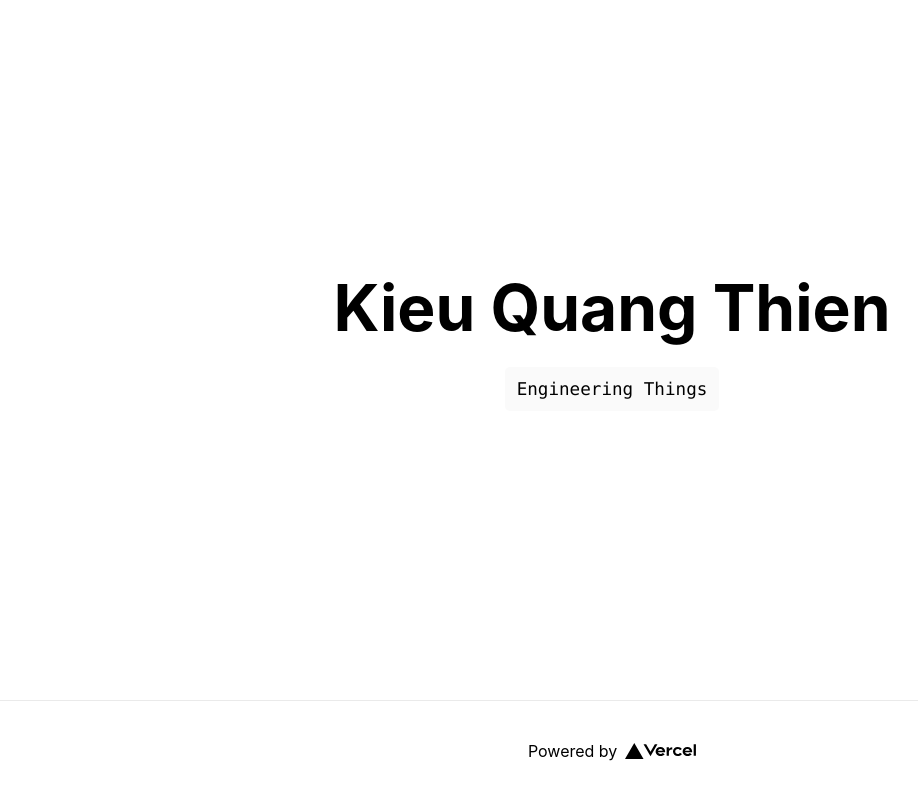
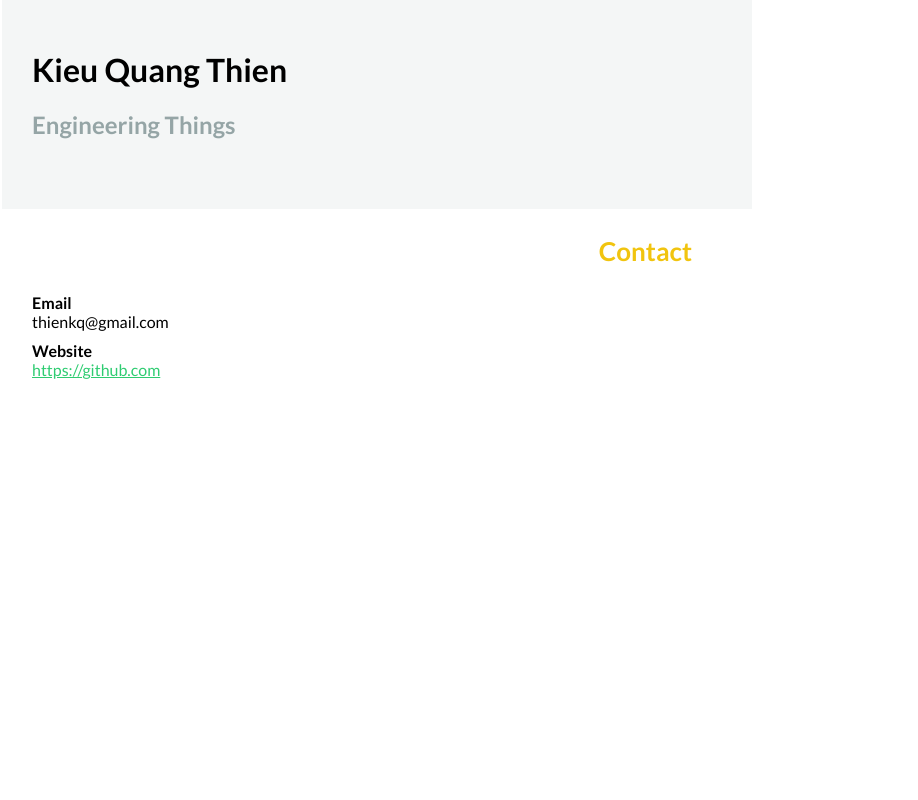
Before and after one commit to thienkq/nextjs-resume, a Next.js app: page / in a window 1280 px wide. Shown: the whole page, without its empty margins (28-946 px from the left). Built offline with nearby package versions, Linux system fonts and the light colour scheme.

Commit message:
add some data

```diff
--- /dev/null
+++ b/pages/_app.js
@@ -0,0 +1,5 @@
+import '../styles/global.css';
+
+export default function App({ Component, pageProps }) {
+    return <Component {...pageProps} />;
+}
--- a/pages/index.js
+++ b/pages/index.js
@@ -1,215 +1,81 @@
-import Head from 'next/head'
-import { Profiler } from 'react/cjs/react.production.min'
+import Head from 'next/head';
 
 export default function Home() {
 	const resumeData = {
-    "basics": {
-      "name": "Kieu Quang Thien",
-      "label": "Engineering Things",
-      "image": "",
-      "email": "thienkq@gmail.com",
-      "phone": "0934.433.505",
-      "url": "https://github.com",
-      "summary": "A summary of Thien…",
-      "location": {
-        "address": "2712 Broadway St",
-        "postalCode": "CA 94115",
-        "city": "San Francisco",
-        "countryCode": "US",
-        "region": "California"
+		basics: {
+			name: 'Kieu Quang Thien',
+			label: 'Engineering Things',
+			image: '',
+			email: 'thienkq@gmail.com',
+			phone: '0934.433.505',
+			url: 'https://github.com',
+			summary: 'A summary of Thien…',
+			location: {
+				address: '2712 Broadway St',
+				postalCode: 'CA 94115',
+				city: 'San Francisco',
+				countryCode: 'US',
+				region: 'California',
 			},
-      "profiles": [{
-        "network": "Linkedin",
-        "username": "thienkq",
-        "url": "https://www.linkedin.com/in/thien-kieu-quang-22860534/"
-      }]
+			profiles: [
+				{
+					network: 'Linkedin',
+					username: 'thienkq',
+					url: 'https://www.linkedin.com/in/thien-kieu-quang-22860534/',
 				},
-    "work": [{
-      "name": "Company",
-      "position": "President",
-      "url": "https://company.com",
-      "startDate": "2013-01-01",
-      "endDate": "2014-01-01",
-      "summary": "Description…",
-      "highlights": [
-        "Started the company"
-      ]
-    }]
-  }
+			],
+		},
+		work: [
+			{
+				name: 'Company',
+				position: 'President',
+				url: 'https://company.com',
+				startDate: '2013-01-01',
+				endDate: '2014-01-01',
+				summary: 'Description…',
+				highlights: ['Started the company'],
+			},
+		],
+	};
 	return (
 		<div className="container">
 			<Head>
-        <title>Create Resume</title>
+				<title>Resume</title>
 				<link rel="icon" href="/favicon.ico" />
 			</Head>
 
-      <main>
-        <h1 className="title">
-          {resumeData.basics.name}
-        </h1>
+			<header id="header">
+				<div class="container">
+					<div class="row">
+						<div class="col-sm-9 col-sm-push-3">
+							<h1>{resumeData.basics.name}</h1>
+							<h2>{resumeData.basics.label}</h2>
+						</div>
+					</div>
+				</div>
+			</header>
+			<div id="content" class="container">
+				<section id="contact" class="row">
+					<aside class="col-sm-3">
+						<h3>Contact</h3>
+					</aside>
+					<div class="col-sm-9">
+						<div class="row">
+							<div class="col-sm-6">
+								<strong>Email</strong>
+								<div class="email">{resumeData.basics.email}</div>
+							</div>
+							<div class="col-sm-6">
+								<strong>Website</strong>
+								<div class="website">
+									<a href="">{resumeData.basics.url}</a>
+								</div>
+							</div>
+						</div>
+					</div>
+				</section>
+			</div>
 
-        <p className="description">
-          <code>{resumeData.basics.label}</code>
-        </p>
-
-      </main>
-
-      <footer>
-        <a
-          href="https://vercel.com?utm_source=create-next-app&utm_medium=default-template&utm_campaign=create-next-app"
-          target="_blank"
-          rel="noopener noreferrer"
-        >
-          Powered by{' '}
-          <img src="/vercel.svg" alt="Vercel" className="logo" />
-        </a>
-      </footer>
-
-      <style jsx>{`
-        .container {
-          min-height: 100vh;
-          padding: 0 0.5rem;
-          display: flex;
-          flex-direction: column;
-          justify-content: center;
-          align-items: center;
+		</div>
+	);
 }
-
-        main {
-          padding: 5rem 0;
-          flex: 1;
-          display: flex;
-          flex-direction: column;
-          justify-content: center;
-          align-items: center;
-        }
-
-        footer {
-          width: 100%;
-          height: 100px;
-          border-top: 1px solid #eaeaea;
-          display: flex;
-          justify-content: center;
-          align-items: center;
-        }
-
-        footer img {
-          margin-left: 0.5rem;
-        }
-
-        footer a {
-          display: flex;
-          justify-content: center;
-          align-items: center;
-        }
-
-        a {
-          color: inherit;
-          text-decoration: none;
-        }
-
-        .title a {
-          color: #0070f3;
-          text-decoration: none;
-        }
-
-        .title a:hover,
-        .title a:focus,
-        .title a:active {
-          text-decoration: underline;
-        }
-
-        .title {
-          margin: 0;
-          line-height: 1.15;
-          font-size: 4rem;
-        }
-
-        .title,
-        .description {
-          text-align: center;
-        }
-
-        .description {
-          line-height: 1.5;
-          font-size: 1.5rem;
-        }
-
-        code {
-          background: #fafafa;
-          border-radius: 5px;
-          padding: 0.75rem;
-          font-size: 1.1rem;
-          font-family: Menlo, Monaco, Lucida Console, Liberation Mono,
-            DejaVu Sans Mono, Bitstream Vera Sans Mono, Courier New, monospace;
-        }
-
-        .grid {
-          display: flex;
-          align-items: center;
-          justify-content: center;
-          flex-wrap: wrap;
-
-          max-width: 800px;
-          margin-top: 3rem;
-        }
-
-        .card {
-          margin: 1rem;
-          flex-basis: 45%;
-          padding: 1.5rem;
-          text-align: left;
-          color: inherit;
-          text-decoration: none;
-          border: 1px solid #eaeaea;
-          border-radius: 10px;
-          transition: color 0.15s ease, border-color 0.15s ease;
-        }
-
-        .card:hover,
-        .card:focus,
-        .card:active {
-          color: #0070f3;
-          border-color: #0070f3;
-        }
-
-        .card h3 {
-          margin: 0 0 1rem 0;
-          font-size: 1.5rem;
-        }
-
-        .card p {
-          margin: 0;
-          font-size: 1.25rem;
-          line-height: 1.5;
-        }
-
-        .logo {
-          height: 1em;
-        }
-
-        @media (max-width: 600px) {
-          .grid {
-            width: 100%;
-            flex-direction: column;
-          }
-        }
-      `}</style>
-
-      <style jsx global>{`
-        html,
-        body {
-          padding: 0;
-          margin: 0;
-          font-family: -apple-system, BlinkMacSystemFont, Segoe UI, Roboto,
-            Oxygen, Ubuntu, Cantarell, Fira Sans, Droid Sans, Helvetica Neue,
-            sans-serif;
-        }
-
-        * {
-          box-sizing: border-box;
-        }
-      `}</style>
-    </div>
-  )
-}
--- /dev/null
+++ b/styles/global.css
@@ -0,0 +1,194 @@
+@import url(https://fonts.googleapis.com/css?family=Lato:400,700);
+body {
+	background: #fff;
+	font-family: Lato, sans-serif;
+	margin: 0 0 80px;
+}
+a {
+	color: #2ecc71;
+}
+a:focus,
+a:hover {
+	color: #f1c40f;
+	text-decoration: none;
+}
+p {
+	line-height: 1.5;
+	margin: 0;
+}
+p + p {
+	margin-top: 10px;
+}
+h1,
+h2,
+h3,
+h4 {
+	margin-top: 0;
+}
+section {
+	margin-top: 30px;
+}
+li {
+	line-height: 1.8;
+	list-style: none;
+}
+li:before {
+	content: '\f052';
+	float: left;
+	font: 13px Octicons;
+	margin-top: 6px;
+	margin-left: -20px;
+	opacity: 0.1;
+	position: absolute;
+}
+
+blockquote {
+	border-left: 5px solid #e7e9ec;
+	font-size: 14px;
+}
+em {
+	color: #95a5a6;
+	font-weight: normal;
+	font-style: normal;
+}
+h4 span:first-child {
+	color: #000;
+	font-weight: bold;
+}
+.container {
+	max-width: 750px;
+	padding: 0 30px;
+}
+.col-sm-6 {
+	margin-bottom: 10px;
+}
+.col-sm-12 h4 {
+	margin-top: 12px;
+}
+.col-sm-12 + .col-sm-12 {
+	margin-top: 30px;
+}
+#header {
+	background: #f4f6f6;
+	padding: 50px 0;
+	margin-bottom: 30px;
+}
+#header h2 {
+	color: #95a5a6;
+	font-size: 24px;
+}
+#content h3 {
+	color: #f1c40f;
+	font-size: 26px;
+	margin-top: -4px;
+}
+#content aside {
+	text-align: right;
+	padding-right: 30px;
+}
+#profiles .network {
+	text-transform: capitalize;
+}
+#work .position,
+#volunteer .position {
+	font-weight: bold;
+	margin-bottom: 8px;
+}
+#education .area {
+	font-weight: bold;
+}
+#education .area:before {
+	content: '\f0d7';
+	font: 16px Octicons;
+	margin-right: 6px;
+}
+#education .studyType {
+	margin-left: 25px;
+}
+#awards .summary,
+#publications .summary {
+	margin-top: 8px;
+}
+#publications .website a:before {
+	content: attr(href);
+}
+
+@media (min-width: 480px) {
+	.strike-through {
+		border-top: 1px solid #f4f6f6;
+		height: 20px;
+		margin-top: 12px;
+		margin-bottom: -2px;
+		position: relative;
+	}
+	.strike-through span,
+	.strike-through a {
+		background: #fff;
+		position: absolute;
+	}
+	.strike-through span:first-child {
+		padding-right: 20px;
+		margin-top: -12px;
+	}
+	.strike-through span + span {
+		font-size: 14px;
+		margin-top: -10px;
+		padding-left: 20px;
+		right: 0;
+	}
+}
+@media (max-width: 768px) {
+	.col-sm-6:last-child {
+		margin-bottom: 0px;
+	}
+	#content aside {
+		margin-bottom: 20px;
+		padding-right: 0;
+		text-align: left;
+	}
+	#publications .website a:before {
+		content: 'View publication';
+	}
+}
+@media (max-width: 480px) {
+	h1 {
+		font-size: 26px;
+	}
+	.date {
+		font-size: 14px;
+		margin-bottom: 5px;
+	}
+	.strike-through span:first-child {
+		margin-bottom: 7px;
+	}
+	.strike-through span {
+		display: block;
+	}
+	#header {
+		margin-bottom: 10px;
+		padding: 40px 0;
+	}
+	#actions {
+		display: none;
+	}
+}
+
+footer {
+	width: 100%;
+	height: 100px;
+	border-top: 1px solid #eaeaea;
+	display: flex;
+	justify-content: center;
+	align-items: center;
+}
+
+footer img {
+	margin-left: 0.5rem;
+}
+
+footer a {
+	display: flex;
+	justify-content: center;
+	align-items: center;
+	font-size: small;
+}
```
Lines whose indentation alone changed are shown as unchanged.
